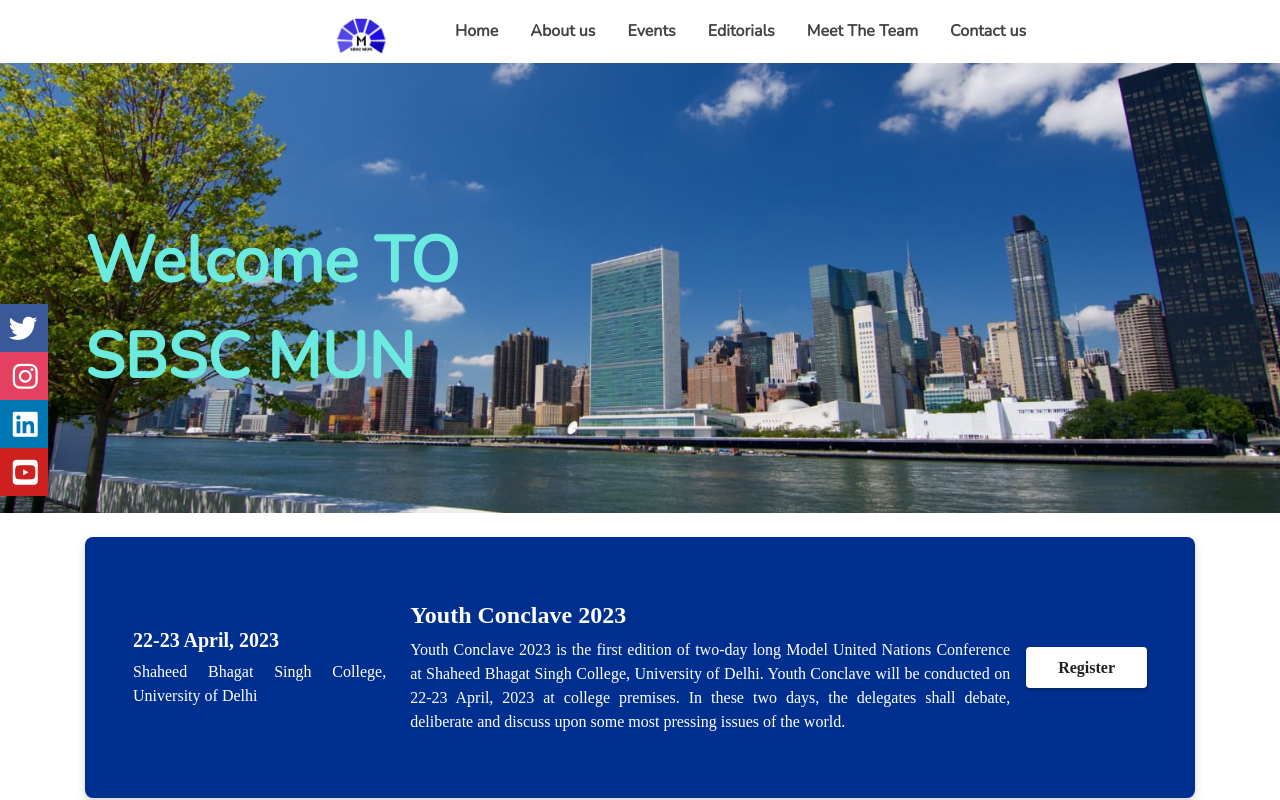
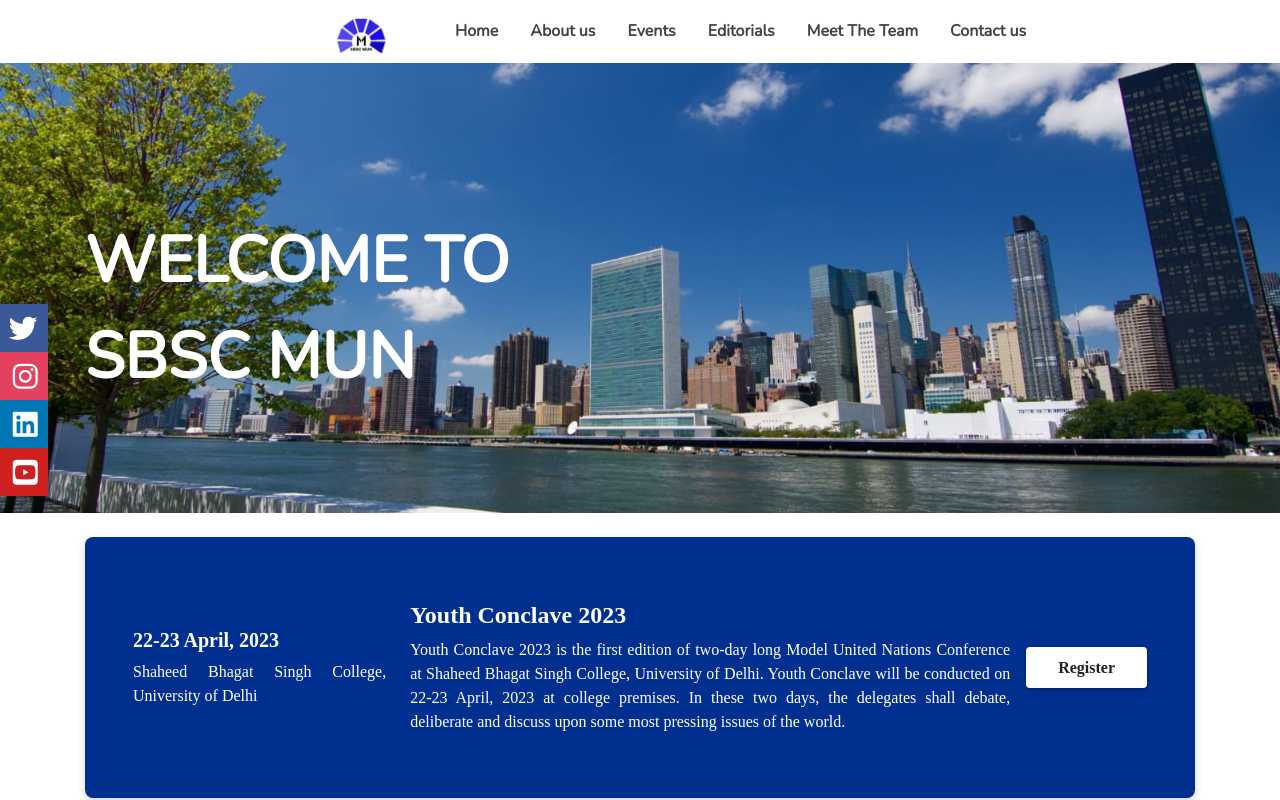
Before and after one commit to Yash-Var/SBSC-MUN, a React (Create React App) app: page / in a window 1280 px wide. Shown: the top 800 px of the page. Built offline with nearby package versions, Linux system fonts and the light colour scheme.

Commit message:
--content added in image--

```diff
--- a/src/assets/stylesheets/style.css
+++ b/src/assets/stylesheets/style.css
@@ -20,10 +20,10 @@
     top: 150px;
     /* font-style: normal; */
     font-size: 4em;
-    color: rgb(107, 235, 223);
+    color: #FFFFFF;
     /* text-shadow: 2px 0 #FFFFFF; */
     /* letter-spacing: 2px; */
-    font-weight: bold;
+    font-weight: bolder;
 }
 
 .abt {
--- a/src/components/Banner/TopBanner.js
+++ b/src/components/Banner/TopBanner.js
@@ -9,7 +9,7 @@
           <div className="row">
             <div className="col-lg-6">
               <span className="heading">
-                <strong>Welcome TO SBSC MUN</strong>
+                <strong>WELCOME TO SBSC MUN</strong>
               </span>
             </div>
           </div>
```
